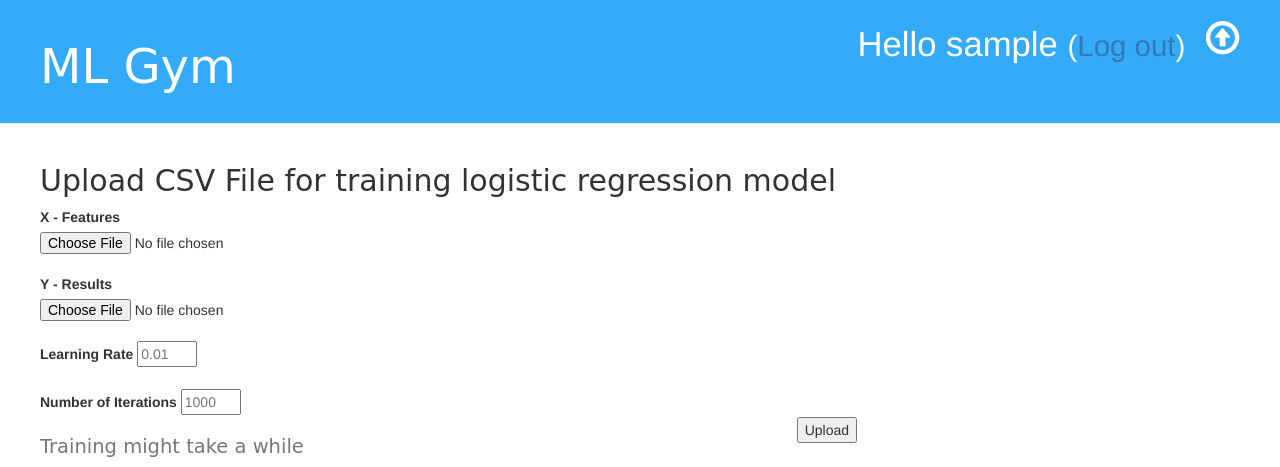
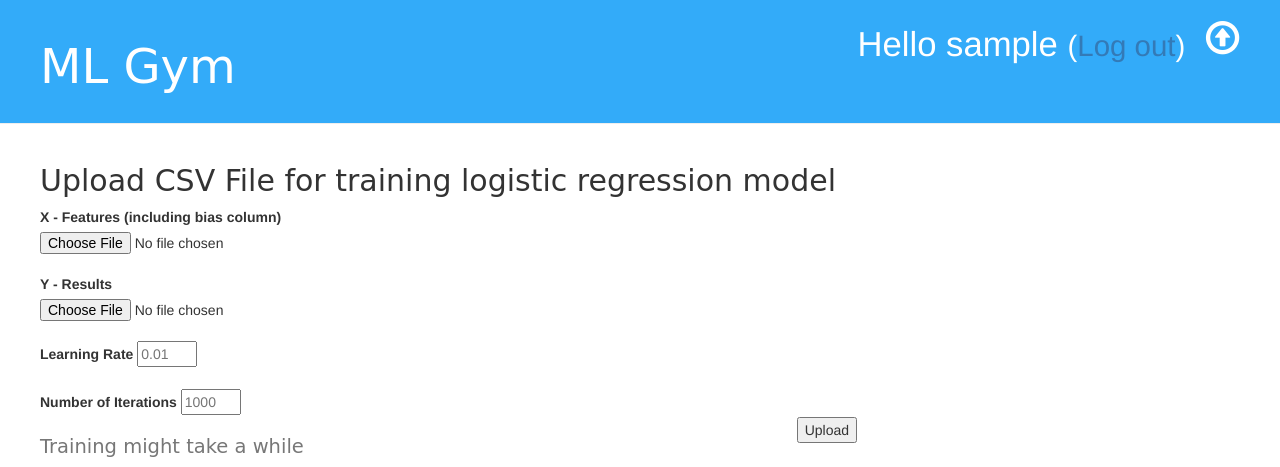
Before and after one commit to sheelfshah/mlgymbackend, a Django app: page /logreg/train in a window 1280 px wide. Shown: the top 467 px of the page. Run offline with Django 3.2, Linux system fonts and the light colour scheme; the visitor is signed in with stand-in values (Sample User, id 1); some libraries are stand-ins or nearby versions.

Commit message:
minor change

```diff
--- a/mlgym1/templates/mlgym1/csv_upload_logreg.html
+++ b/mlgym1/templates/mlgym1/csv_upload_logreg.html
@@ -3,7 +3,7 @@
 <h2>Upload CSV File for training logistic regression model</h2>
 <form action="{% url 'csv_upload_logreg' %}" method="POST" enctype="multipart/form-data">
 	{%csrf_token%}
-	<label for="file1">X - Features</label>
+	<label for="file1">X - Features (including bias column)</label>
 	<input type = "file" id="file1" name = 'file1' required="True"/>
 	<br>
 	<label for="file2">Y - Results</label>
```
